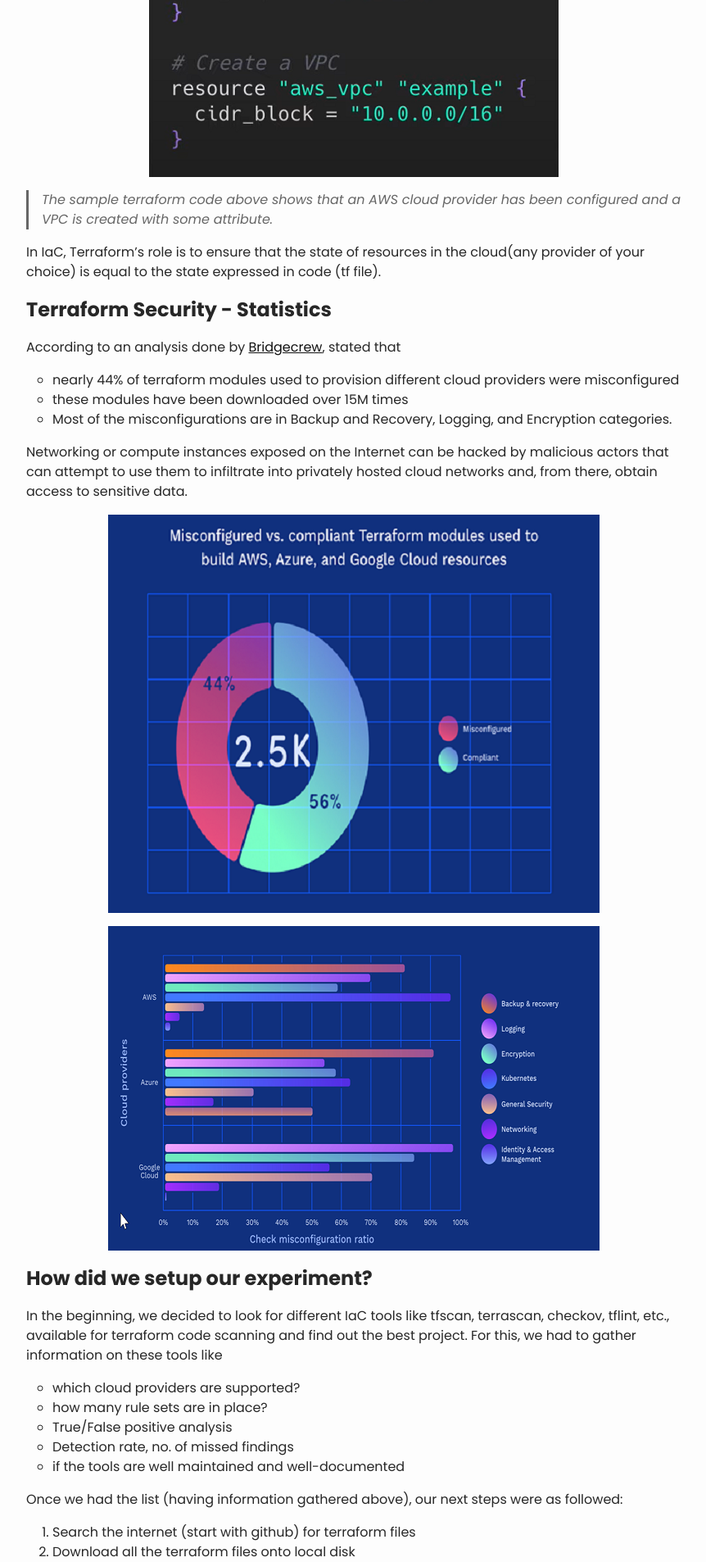
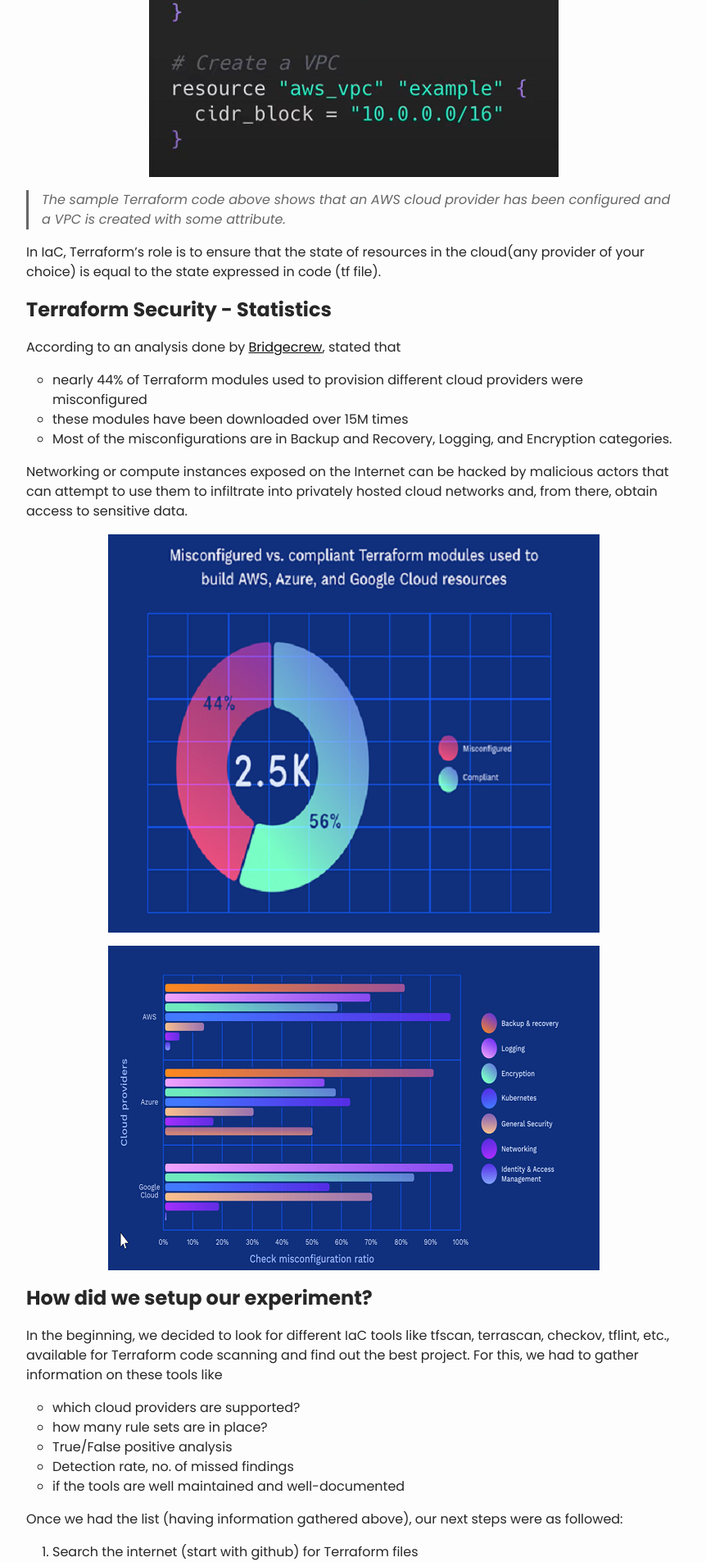
Before and after one commit to kajalNair/kajalNair.github.io, a Jekyll site: the page built from _blog/State-of-Different-IaC-Tools.md, in a window 1280 px wide. Shown: the part 1626-3532 px from the top of the page at 82% size, without its empty margins (368-1230 px from the left). Built offline with Jekyll 4.4.1, drawn with Linux system fonts in a browser that asks for light colours; comment, search, counter and statistics services are not loaded; some of the changed text lies outside the part shown.

Commit message:
Update State-of-Different-IaC-Tools.md

````diff
--- a/_blog/State-of-Different-IaC-Tools.md
+++ b/_blog/State-of-Different-IaC-Tools.md
@@ -3,10 +3,12 @@
 description: Static Analysis of Infrastructure as Code
 ---
 
+
 > TL;DR
 >
 > This blog will address the current state of IaC tools starting with Terraform. We will discuss about an analysis performed on the open source Terraform modules, and vulnerable cloud environments to measure the working of different infrastructure-as-code static analysis tools. The data in this blog is collected by scanning public resources within Terraform modules and popular projects like CloudGoat, TerraGoat, etc.
 This was done by [Ashwath](https://twitter.com/ka3hk), [Rashika](https://www.linkedin.com/in/rashika-singh-7529b4137), [Niket](https://www.linkedin.com/in/masterniketyadav/), [Kajal](https://twitter.com/kajalN6) and training project developed by [Anand Gupta](https://www.linkedin.com/in/anand-gupta-8495aa43/) along with interns'20.
+
 
 
 ## Traditional way of doing it?
@@ -25,12 +27,14 @@
 But how does IaC streamline all these processes?
 
 
+
 ## Choosing an Infrastructure as Code tool
 The IaC approach is widely used in modern deployment, configuration management, virtualization and orchestration software. And you would have heard of tools like ansible, chef, puppet, docker and kubernetes and wondered what these are and how Terraform, (which we'll discuss shortly) differs from them?
 
 + Ansible, chef, puppets are mainly used for provisioning, configuration management and application deployment.
 + Docker and Kubernetes, the leading tools used for container creation and orchestration.
 + Terraform's strength lies in provisioning hardware resources, rather than installing softwares and managing configurations.
+
 
 
 ## Role of Terraform
@@ -41,15 +45,16 @@
 
 ![Terraform]({{ '/static/assets/terraform-code-block-file.png' | prepend: site.baseurl | replace: '//', '/' }})
 
-> The sample terraform code above shows that an AWS cloud provider has been configured and a VPC is created with some attribute.
+> The sample Terraform code above shows that an AWS cloud provider has been configured and a VPC is created with some attribute.
 
 
 In IaC, Terraform’s role is to ensure that the state of resources in the cloud(any provider of your choice) is equal to the state expressed in code (tf file).
 
 
+
 ## Terraform Security - Statistics
 According to an analysis done by [Bridgecrew](https://bridgecrew.io/wp-content/uploads/state-of-open-source-terraform-security-2020.pdf), stated that
-+ nearly 44% of terraform modules used to provision different cloud providers were misconfigured
++ nearly 44% of Terraform modules used to provision different cloud providers were misconfigured
 + these modules have been downloaded over 15M times
 + Most of the misconfigurations are in Backup and Recovery, Logging, and Encryption categories.
 
@@ -57,8 +62,10 @@
 
 ![Terraform-misconfig-1]({{ '/static/assets/T-Misconfig-Stats-1.png' | prepend: site.baseurl | replace: '//', '/' }}) ![Terraform-misconfig-2]({{ '/static/assets/T-Misconfig-Stats-2.png' | prepend: site.baseurl | replace: '//', '/' }})
 
+
+
 ## How did we setup our experiment?
-In the beginning, we decided to look for different IaC tools like tfscan, terrascan, checkov, tflint, etc., available for terraform code scanning and find out the best project. For this, we had to gather information on these tools like
+In the beginning, we decided to look for different IaC tools like tfscan, terrascan, checkov, tflint, etc., available for Terraform code scanning and find out the best project. For this, we had to gather information on these tools like
 * which cloud providers are supported?
 * how many rule sets are in place?
 * True/False positive analysis
@@ -66,12 +73,12 @@
 * if the tools are well maintained and well-documented
 
 Once we had the list (having information gathered above), our next steps were as followed:
-1. Search the internet (start with github) for terraform files
-2. Download all the terraform files onto local disk
+1. Search the internet (start with github) for Terraform files
+2. Download all the Terraform files onto local disk
 3. Run it against different tools
 4. Compare results
 
-For step one, we used URL below to find all the terraform files:
+For step one, we used URL below to find all the Terraform files:
 ```link
 https://github.com/search?q=.tf+extension%3Atf+filename%3Amain&type=Code&ref=advsearch&l=&l=
 ```
@@ -88,22 +95,20 @@
 ![scan-analysis]({{ '/static/assets/scan-analysis.png' | prepend: site.baseurl | replace: '//', '/' }})
 
 
-We also found that the reason for these misconfigurations is that as Terraform modules come pre-built with standardized configurations and variable templates, these modules do not include best practices/policies as default, rather left as an option for the developers to use.
-
-
-
-
-
-
-
 
 ## Result of our analysis
 
 ![result-analysis]({{ '/static/assets/result-analysis.png' | prepend: site.baseurl | replace: '//', '/' }})
 
-
-[checkov](https://github.com/bridgecrewio/checkov) proved to be best iac tool out of all. It has over 300 compliance and security checks across AWS, Azure, and Google Cloud. These security checks are based on policies defined by Center of Internet Security (CIS), AWS Foundations, SOC2, PCI, and additional best practices.
+Our observations so far concluded that:
+- the reason for these misconfigurations is that as Terraform modules come pre-built with standardized configurations and variable templates, these modules do not include best practices/policies as default, rather left as an option for the developers to use.
+- Most of the tools do not have proper security checks in place for different cloud providers.
+- Tfsec and checkov can be considered as reliable tools for Terraform code scanning.
+- While finding the detection rate, we observed that the number for false positives flagged by these tools were quite high.
+- If you have an assessment where you have to audit infrastructure related configurations, then [checkov](https://github.com/bridgecrewio/checkov) is the best option to go with.
+It has over 300 compliance and security checks across AWS, Azure, and Google Cloud. These security checks are based on policies defined by Center of Internet Security (CIS), AWS Foundations, SOC2, PCI, and additional best practices.
 
 
-## Final thoughts
-Terraform security is becoming an increasingly important area for DevOps engineers to learn and implement. We hope this helps you to get started with right tools.
+
+## Afterwords
+Terraform security is becoming an increasingly important area for DevOps engineers to learn and implement. Throughout this adventure, we gained useful experience, and learned about working for different IaC tools. We hope this research helps you get started with right IaC static analysis tools. :)
````
